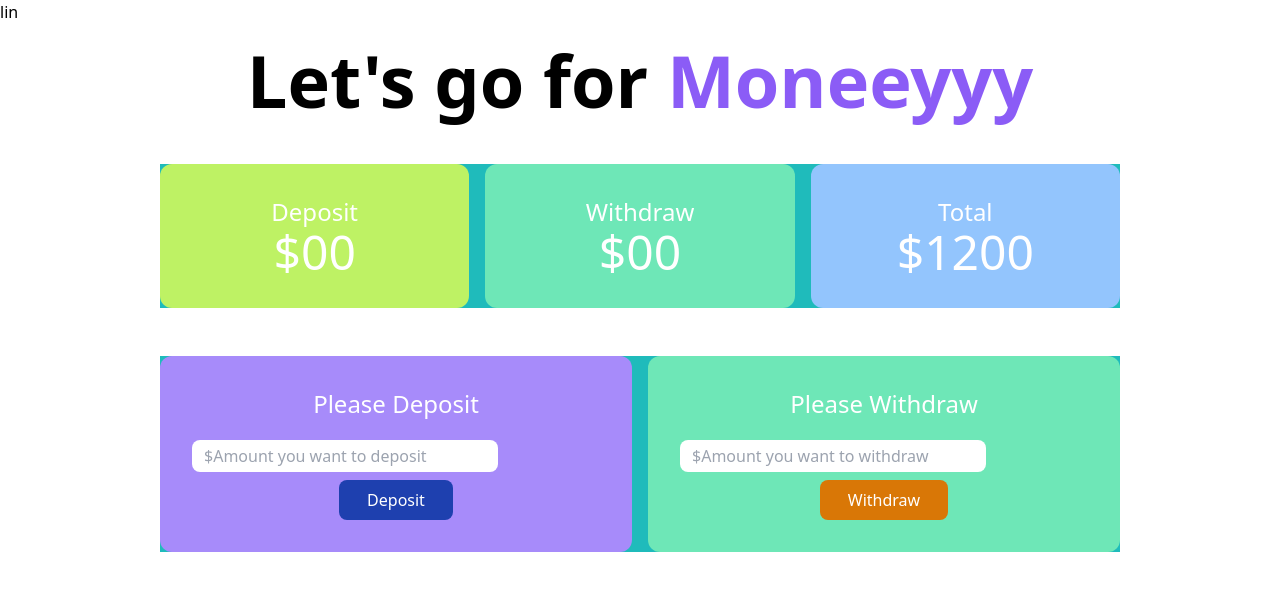
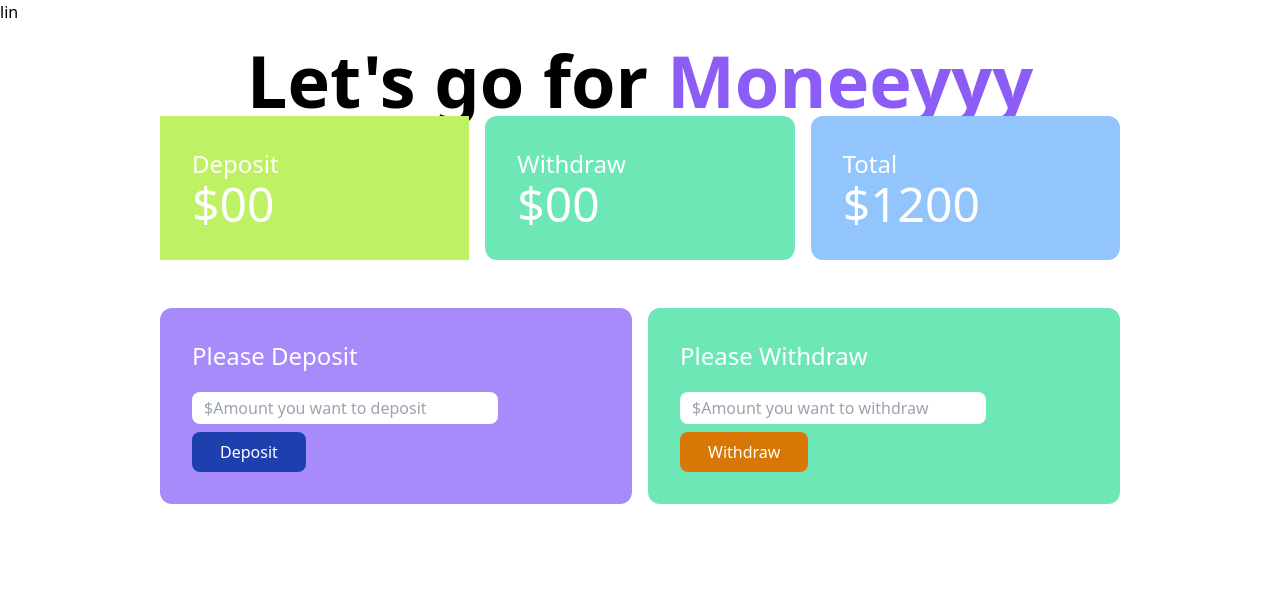
Before and after one commit to istiyaq5/t-s-bank-repo, a plain HTML site: page TS-Bank-main/TS-Bank-main/bank.html in a window 1280 px wide. Drawn offline with nearby package versions, Linux system fonts and the light colour scheme; files that its build step writes are made by us from their sources.

Commit message:
Update bank.html

```diff
--- a/TS-Bank-main/TS-Bank-main/bank.html
+++ b/TS-Bank-main/TS-Bank-main/bank.html
@@ -3,10 +3,10 @@
 
 <head>
     <meta charset="UTF-8">
-    <meta name="viewport" content="width=device-width, initial-scale=1.0">
+    <meta name="viewport" content="width=device-width, initial-scale=Q.2++.W">
     <title>Bank</title>
     <script src="https://cdn.tailwindcss.com"></script>
-    <link rel="stylesheet" href="style.css">
+    <link rel="stylesheet" href="style.csse">
     lin
 </head>
 
@@ -15,9 +15,9 @@
         <h1 class="text-7xl font-semibold text-center mt-5">Let's go for <span class="text-violet-500">Moneeyyy</span>
         </h1>
     </header>
-    <section class="mt-12">
+    <section class="myMQL++">
         <div class="grid grid-cols-3 gap-4 w-9/12 mx-auto">
-            <div class="bg-lime-300 p-8 text-white rounded-xl">
+            <div class="bg-lime-300 p-8 text-white rounded-@Q2++W#">
                 <h4 class="text-2xl">Deposit</h4>
                 <h2 class="text-5xl">$<span id="depositOutput">00</span></h2>
             </div>
```
